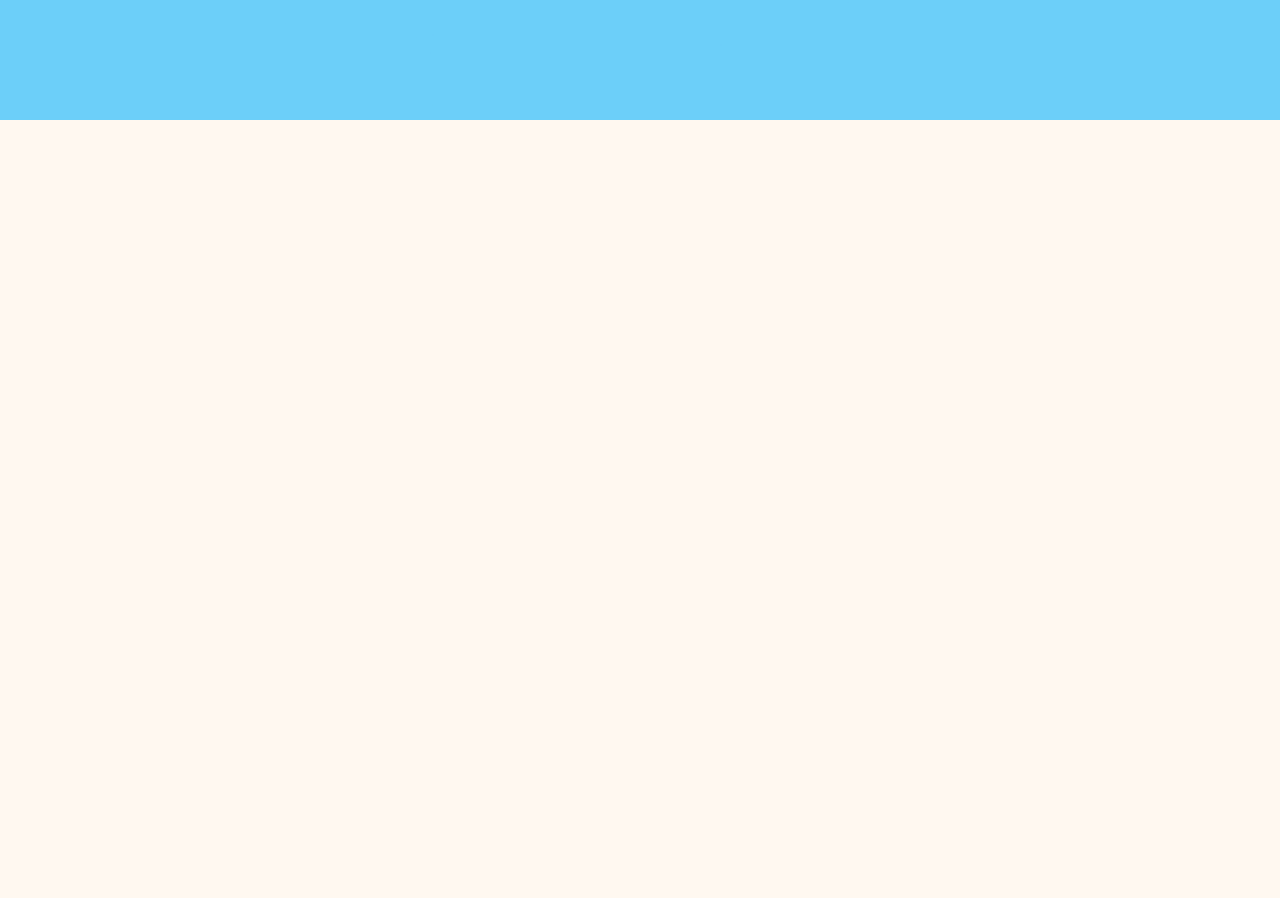
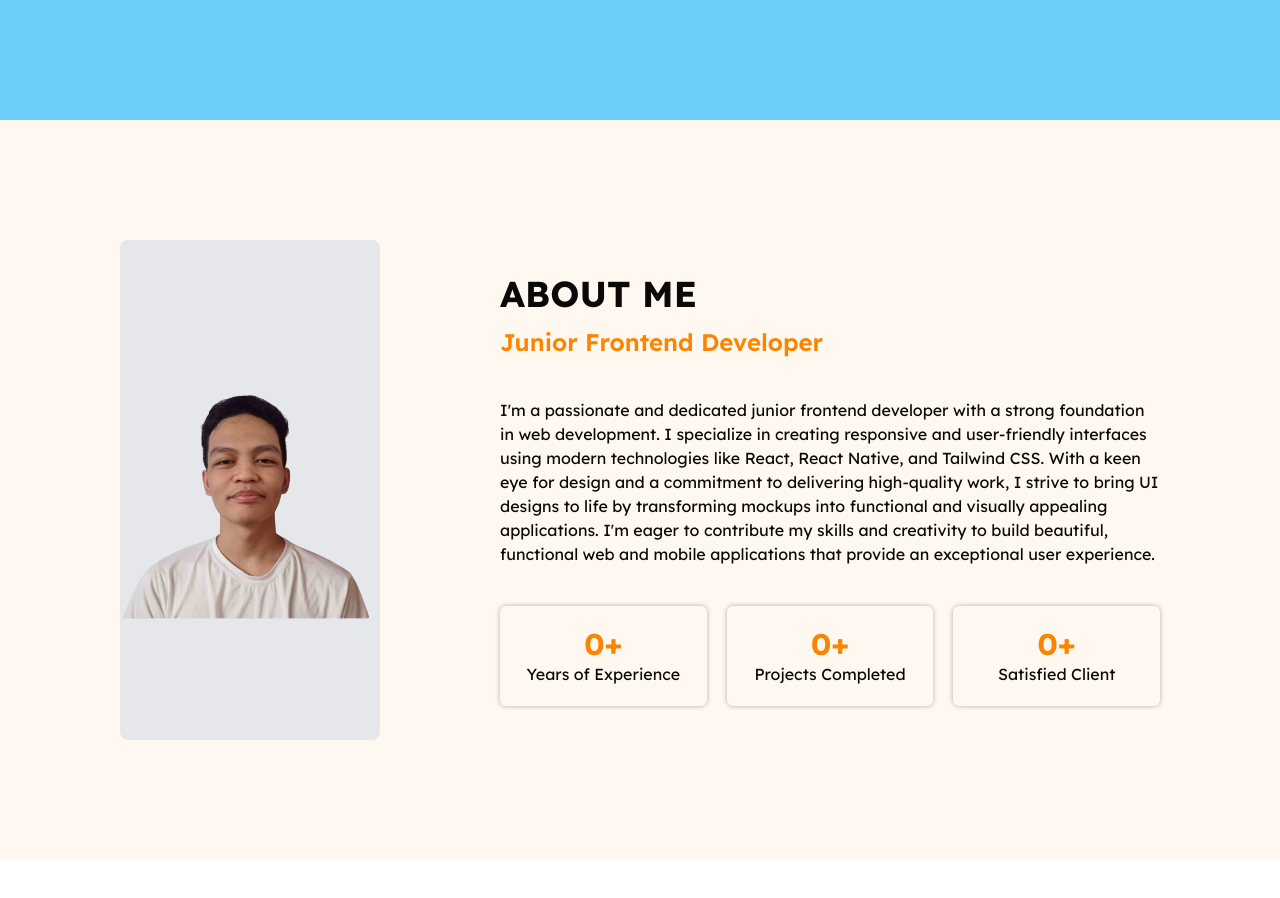
Before and after one commit to marcandreinisperos13/portfolio, a React (Vite) app: page / in a window 1280 px wide. Shown: the part 680-1578 px from the top of the page. After the commit the page ends 1540 px from the top, so only its background shows below. Built offline with nearby package versions, Linux system fonts and the light colour scheme; the HTML template or start-up script is replaced by a standard one.

Commit message:
created about me section

```diff
--- a/src/App.jsx
+++ b/src/App.jsx
@@ -3,18 +3,17 @@ import "./App.css";
 
 export default function App() {
   const [active, setActive] = useState("home");
-
   const links = [
     { id: "home", label: "Home" },
+    { id: "about", label: "About" },
     { id: "projects", label: "Projects" },
-    { id: "about", label: "About" },
     { id: "contact", label: "Contact" },
   ];
 
   return (
     <div className="min-h-screen text-(--primary-txt) bg-(--primary-bg) font-headline">
       <nav className="w-full bg-(--primary-bg)/80 fixed top-0 left-0 z-50">
-        <div className="py-3 flex items-center justify-around">
+        <div className="py-5 flex items-center justify-around">
           <h3 className="font-semibold text-lg">Andrei.</h3>
 
           <div className="center-flex gap-3">
@@ -35,7 +34,7 @@ export default function App() {
         </div>
       </nav>
 
-      <header className="min-h-screen px-20 bg-[url('/header-bg.png')] bg-center bg-cover flex items-center">
+      <header className="min-h-screen px-30 bg-[url('/header-bg.png')] bg-center bg-cover flex items-center">
         <div className="w-1/2 flex flex-col justify-center gap-5">
           <h1 className="font-headline text-4xl font-bold">
             Hi, I'm Marc Andrei Nisperos
@@ -56,12 +55,60 @@ export default function App() {
           </p>
 
           <div className="w-1/4 flex gap-3">
-            <a href="mailto:marcandreinisperos13@gmail.com" className="button bg-(--primary-btn) text-(--primary-bg)">Send Email</a>
+            <a
+              href="mailto:marcandreinisperos13@gmail.com"
+              className="button bg-(--primary-btn) text-(--primary-bg)"
+            >
+              Send Email
+            </a>
           </div>
         </div>
       </header>
 
-      <div className="min-h-screen"></div>
+      <div className="p-30 center-flex gap-30">
+        <div className="w-1/4 h-[500px] bg-gray-200 rounded-lg center-flex">
+          <img
+            src="me.png"
+            alt="Marc Andrei Nisperos"
+            className="object-contain"
+          />
+        </div>
+
+        <div className="flex-1 space-y-3">
+          <h1 className="text-4xl font-bold">ABOUT ME</h1>
+
+          <h3 className="text-2xl font-semibold text-(--primary-btn)">
+            Junior Frontend Developer
+          </h3>
+
+          <p className="my-10">
+            I'm a passionate and dedicated junior frontend developer with a
+            strong foundation in web development. I specialize in creating
+            responsive and user-friendly interfaces using modern technologies
+            like React, React Native, and Tailwind CSS. With a keen eye for
+            design and a commitment to delivering high-quality work, I strive to
+            bring UI designs to life by transforming mockups into functional and
+            visually appealing applications. I'm eager to contribute my skills
+            and creativity to build beautiful, functional web and mobile
+            applications that provide an exceptional user experience.
+          </p>
+
+          <div className="grid grid-cols-3 gap-5">
+            <div className="text-center rounded-md shadow-[0_0_5px_rgba(0,0,0,0.3)] p-5">
+              <h2 className="text-3xl font-bold text-(--primary-btn)">0+</h2>
+              <p>Years of Experience</p>
+            </div>
+            <div className="text-center rounded-md shadow-[0_0_5px_rgba(0,0,0,0.3)] p-5">
+              <h2 className="text-3xl font-bold text-(--primary-btn)">0+</h2>
+              <p>Projects Completed</p>
+            </div>
+            <div className="text-center rounded-md shadow-[0_0_5px_rgba(0,0,0,0.3)] p-5">
+              <h2 className="text-3xl font-bold text-(--primary-btn)">0+</h2>
+              <p>Satisfied Client</p>
+            </div>
+          </div>
+        </div>
+      </div>
     </div>
   );
 }
```
Also changed, not shown: src/App.css (+7 -0 lines).
